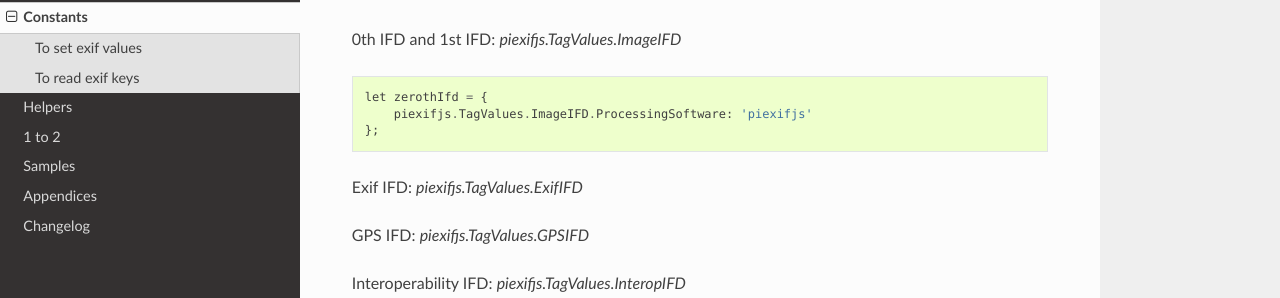
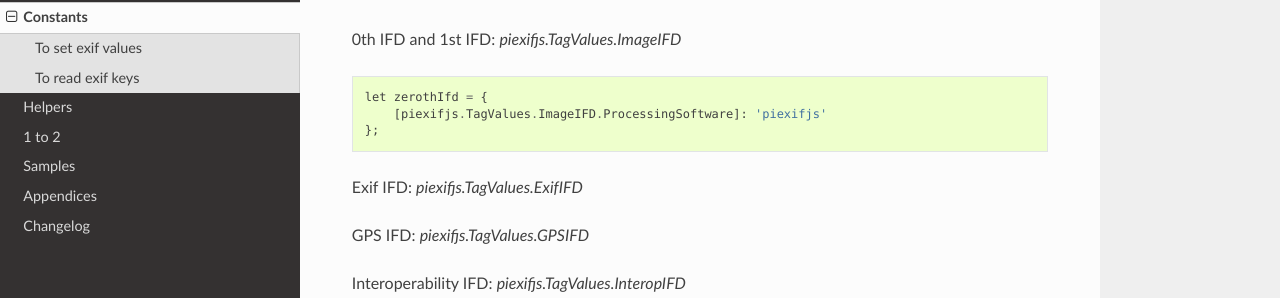
Before and after one commit to hMatoba/piexifjs, a Sphinx documentation site: the page built from docs/constants.rst, in a window 1280 px wide. Shown: the part 188-486 px from the top of the page. Built offline with Sphinx 7.4.7 and the Read the Docs theme 2.0.0, drawn with Linux system fonts in a browser that asks for light colours.

```diff
--- a/docs/constants.rst
+++ b/docs/constants.rst
@@ -10,7 +10,7 @@ To set exif values
 ::
 
     let zerothIfd = {
-        piexifjs.TagValues.ImageIFD.ProcessingSoftware: 'piexifjs'
+        [piexifjs.TagValues.ImageIFD.ProcessingSoftware]: 'piexifjs'
     };
 
 Exif IFD: *piexifjs.TagValues.ExifIFD*
```
